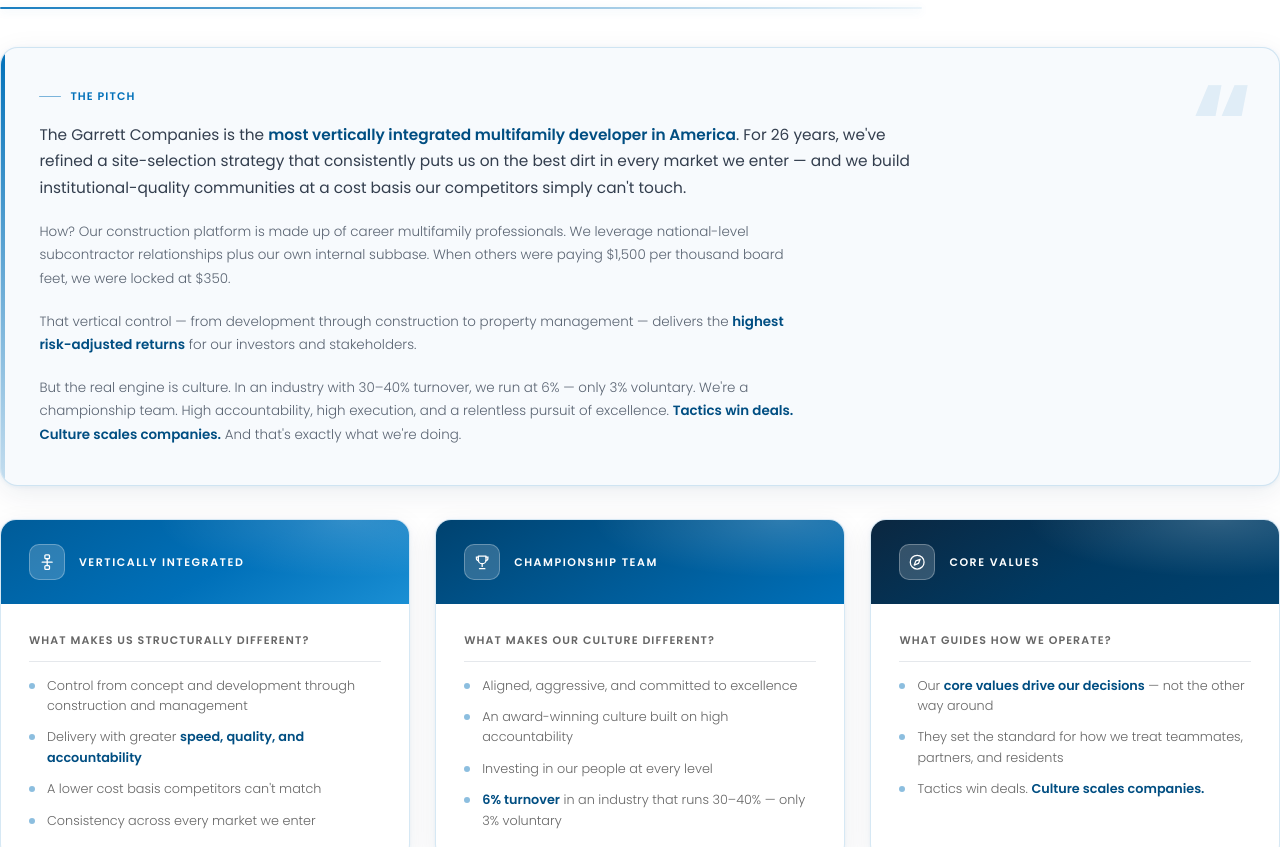
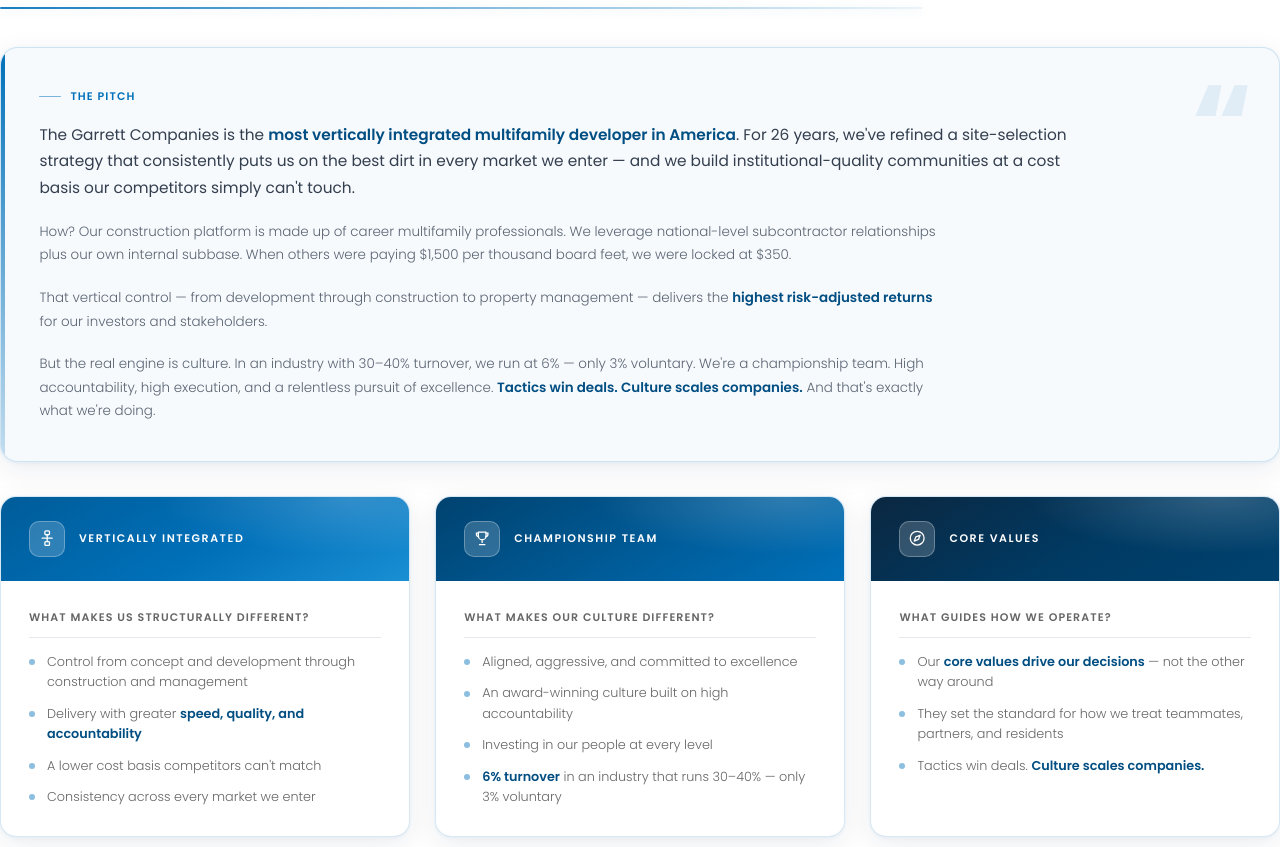
Before and after one commit to thegarrettco/marketing-resources, a plain HTML site: page index.html in a window 1280 px wide. Shown: the part 3180-4027 px from the top of the page. Drawn offline with Linux system fonts and the light colour scheme.

Commit message:
Increase max-width in CSS and fix HTML closing tag

```diff
--- a/index.html
+++ b/index.html
@@ -651,7 +651,7 @@
   font-weight: 300;
   color: #5a6472;
   line-height: 1.75;
-  max-width: 92ch;
+  max-width: 110ch;
 }
 .pitch-panel p + p { margin-top: clamp(14px, 1.5vw, 20px); }
 .pitch-panel p strong {
```
